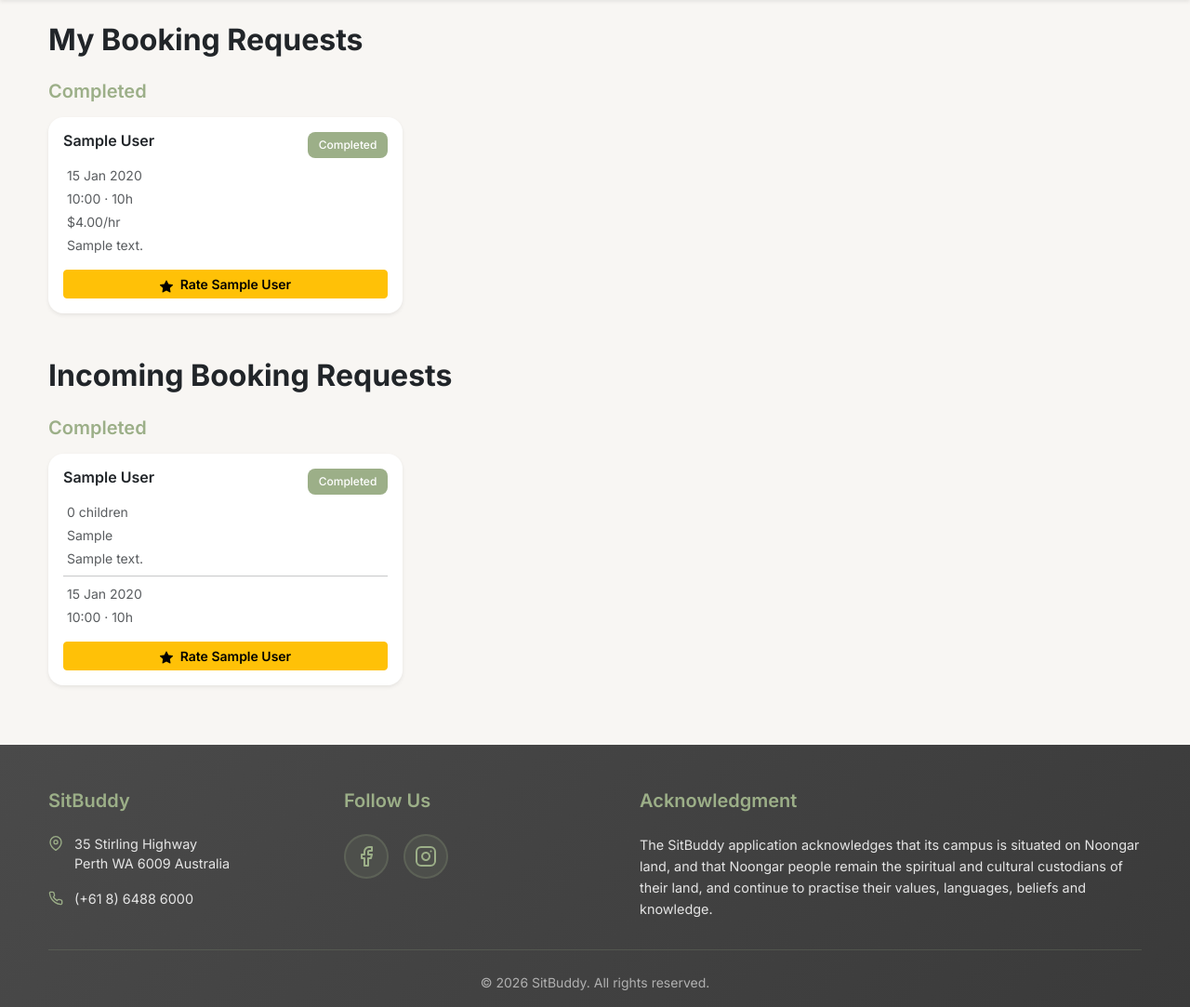
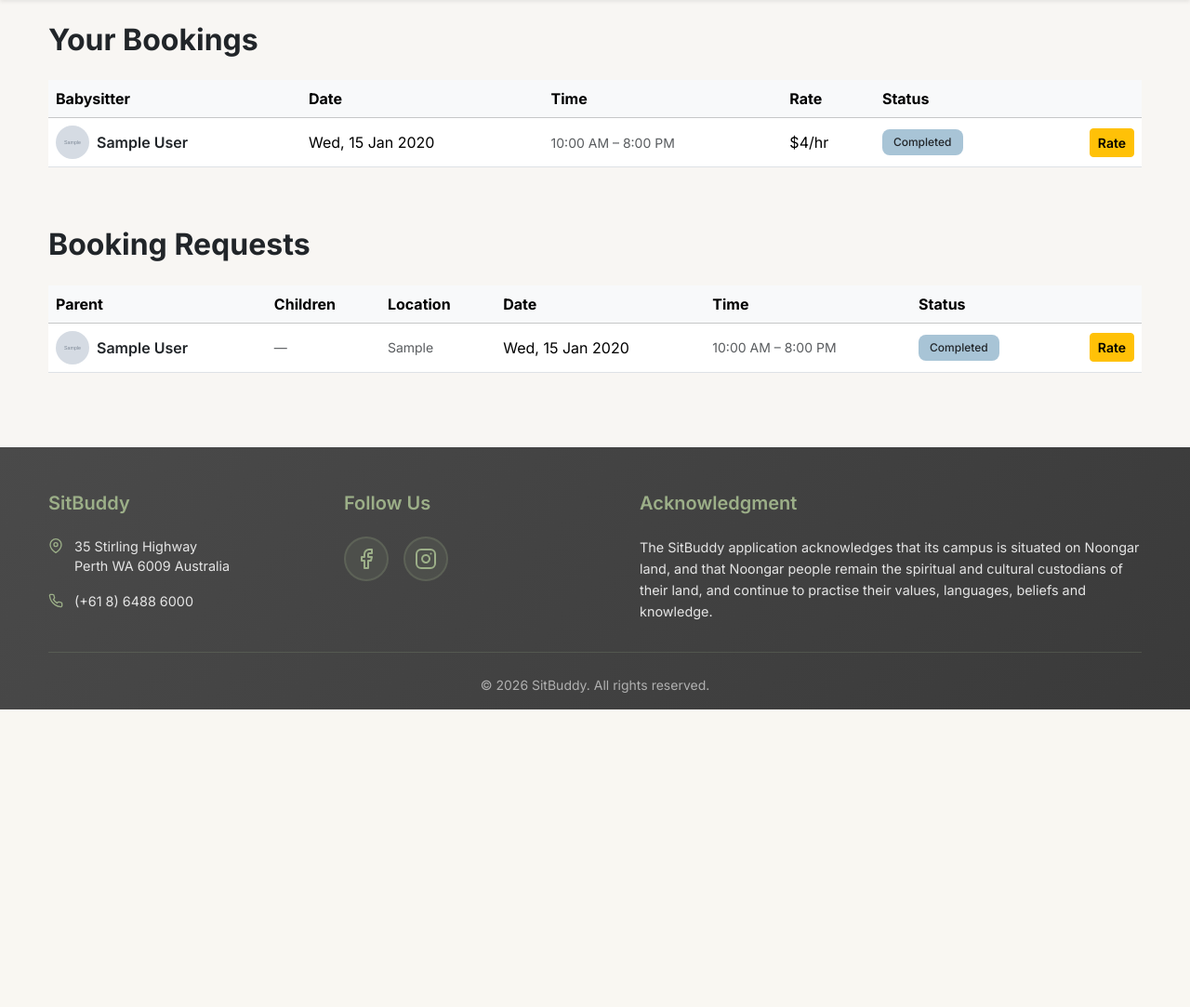
Before and after one commit to christineoen/CITS5505-Group-Project, a Flask app: page /bookings in a window 1280 px wide. Shown: the part 90-1173 px from the top of the page at 93% size. After the commit the page ends 853 px from the top, so only its background shows below. Run offline with Flask 3, Linux system fonts and the light colour scheme; a user stored in the database is signed in; tables that the repository leaves empty hold one stand-in row (values such as "Sample post"); grey boxes marked "Sample" are stand-in pictures; some libraries are stand-ins or nearby versions.

Commit message:
table view

```diff
--- a/routes/main.py
+++ b/routes/main.py
@@ -131,34 +131,19 @@ def booking(babysitter_id):
 def bookings():
     from datetime import date, time as time_type, datetime as dt
     from models.rating import Rating
-    parent_bookings = {}
-    babysitter_bookings = {}
+    parent_bookings = []
+    babysitter_bookings = []
     now = dt.now()
 
     if current_user.is_parent:
-        all_bookings = Booking.query.filter_by(
+        parent_bookings = Booking.query.filter_by(
             parent_id=current_user.parent_profile.id
         ).order_by(Booking.date.desc(), Booking.start_time.desc()).all()
 
-        parent_bookings = {
-            "pending":   [b for b in all_bookings if b.status == "pending"],
-            "accepted":  [b for b in all_bookings if b.status == "accepted"],
-            "rejected":  [b for b in all_bookings if b.status == "rejected"],
-            "cancelled": [b for b in all_bookings if b.status == "cancelled"],
-            "completed": [b for b in all_bookings if b.status == "completed"],
-        }
-
     if current_user.is_babysitter:
-        all_bookings = Booking.query.filter_by(
+        babysitter_bookings = Booking.query.filter_by(
             babysitter_id=current_user.babysitter_profile.id
         ).order_by(Booking.date.desc(), Booking.start_time.desc()).all()
-
-        babysitter_bookings = {
-            "pending":   [b for b in all_bookings if b.status == "pending"],
-            "accepted":  [b for b in all_bookings if b.status == "accepted"],
-            "rejected":  [b for b in all_bookings if b.status == "rejected"],
-            "completed": [b for b in all_bookings if b.status == "completed"],
-        }
 
     # Build a set of booking IDs already rated by current user
     from models.rating import Rating
@@ -281,7 +266,7 @@ def accept_booking(booking_id):
             other.status = "rejected"
 
     db.session.commit()
-    flash("Booking accepted. Overlapping requests have been rejected.", "success")
+    flash("Booking accepted.", "success")
     return redirect(url_for("main.bookings"))
 
 
--- a/seed_messages.py
+++ b/seed_messages.py
@@ -38,6 +38,7 @@ BOOKING_PAIRS = [
     ("alice@example.com",  "ava@example.com",    -8, 11, 3, "pending",   ""),
     ("henry@example.com",  "ethan@example.com",  12, 10, 4, "completed", "Dietary restrictions - no gluten."),
     ("henry@example.com",  "oliver@example.com", -9, 15, 3, "pending",   ""),
+    ("sarah@example.com",  "emma@example.com",    2, 17, 3, "completed", "Kids had a great evening."),
 ]
 
 # Ratings for each completed booking: (parent_comment, parent_score, babysitter_comment, babysitter_score)
--- a/templates/bookings.html
+++ b/templates/bookings.html
@@ -12,126 +12,108 @@
     {% endfor %}
 {% endwith %}
 
+{% macro profile_cell(user, profile_url, avatar_color='sage') %}
+<td>
+    <div class="d-flex align-items-center gap-2">
+        {% if user.photo_url %}
+        <img src="{{ url_for('static', filename=user.photo_url) }}"
+             alt="{{ user.name }}"
+             class="avatar-circle object-fit-cover flex-shrink-0"
+             style="width:36px;height:36px;">
+        {% else %}
+        <div class="avatar-circle bg-{{ avatar_color }} flex-shrink-0 d-flex align-items-center justify-content-center"
+             style="width:36px;height:36px;font-size:.85rem;">
+            {{ user.name[0].upper() }}
+        </div>
+        {% endif %}
+        <a href="{{ profile_url }}" class="fw-semibold text-dark" target="_blank">{{ user.name }}</a>
+    </div>
+</td>
+{% endmacro %}
+
 {% macro status_badge(status) %}
     {% if status == 'pending' %}
         <span class="badge bg-warning text-dark">Pending</span>
     {% elif status == 'accepted' %}
-        <span class="badge bg-success">Accepted</span>
+        <span class="badge bg-sage text-dark">Accepted</span>
     {% elif status == 'rejected' %}
         <span class="badge bg-danger">Rejected</span>
     {% elif status == 'cancelled' %}
-        <span class="badge bg-secondary">Cancelled</span>
+        <span class="badge bg-danger">Cancelled</span>
     {% elif status == 'completed' %}
-        <span class="badge bg-primary">Completed</span>
+        <span class="badge bg-soft-blue text-dark">Completed</span>
     {% endif %}
 {% endmacro %}
 
 {# ── PARENT VIEW ── #}
 {% if current_user.is_parent %}
-<h2 class="fw-bold mb-4">My Booking Requests</h2>
+<h2 class="fw-bold mb-4">Your Bookings</h2>
 
-{% set sections = [
-    ('pending',   'Pending',   'warning'),
-    ('accepted',  'Accepted',  'success'),
-    ('completed', 'Completed', 'primary'),
-    ('rejected',  'Rejected',  'danger'),
-    ('cancelled', 'Cancelled', 'secondary'),
-] %}
-
-{% for key, label, color in sections %}
-{% set items = parent_bookings[key] %}
-{% if items %}
-<h5 class="fw-semibold text-{{ color }} mb-3 mt-4">{{ label }}</h5>
-<div class="row g-3 mb-2">
-    {% for b in items %}
-    <div class="col-md-6 col-lg-4">
-        <div class="card border-0 shadow-sm h-100">
-            <div class="card-body">
-                <div class="d-flex justify-content-between align-items-start mb-2">
-                    <h6 class="fw-semibold mb-0">{{ b.babysitter.user.name }}</h6>
-                    {{ status_badge(b.status) }}
-                </div>
-
-                <p class="text-muted small mb-1">
-                    <i class="bi bi-calendar3 me-1"></i>{{ b.date.strftime('%d %b %Y') }}
-                </p>
-                <p class="text-muted small mb-1">
-                    <i class="bi bi-clock me-1"></i>{{ b.start_time.strftime('%H:%M') }} · {{ b.duration_hours }}h
-                </p>
+{% if parent_bookings %}
+<div class="table-responsive">
+<table class="table table-hover align-middle">
+    <thead class="table-light">
+        <tr>
+            <th>Babysitter</th>
+            <th>Date</th>
+            <th>Time</th>
+            <th>Rate</th>
+            <th>Status</th>
+            <th></th>
+        </tr>
+    </thead>
+    <tbody>
+    {% for b in parent_bookings %}
+    {% set booking_started = (b.date, b.start_time) <= (now.date(), now.time()) %}
+    <tr>
+        {{ profile_cell(b.babysitter.user, url_for('main.babysitter_profile', profile_id=b.babysitter.id), 'sage') }}
+        <td>{{ b.date.strftime('%a, %-d %b %Y') }}</td>
+        <td class="text-muted small">{{ b.start_time.strftime('%-I:%M %p') }} – {{ b.end_time.strftime('%-I:%M %p') }}</td>
+        <td>
             {% if b.babysitter.hourly_rate %}
-                <p class="text-muted small mb-0">
-                    <i class="bi bi-currency-dollar me-1"></i>${{ "%.2f"|format(b.babysitter.hourly_rate) }}/hr
-                </p>
-                {% endif %}
-                {% if b.notes %}
-                <p class="text-muted small mb-0 mt-1">
-                    <i class="bi bi-chat-left-text me-1"></i>{{ b.notes[:100] }}{% if b.notes|length > 100 %}…{% endif %}
-                </p>
-                {% endif %}
-            </div>
-            {% set booking_started = (b.date, b.start_time) <= (now.date(), now.time()) %}
+            ${{ "%.0f"|format(b.babysitter.hourly_rate) }}/hr
+            {% else %}—{% endif %}
+        </td>
+        <td>{{ status_badge(b.status) }}</td>
+        <td class="text-end">
             {% if b.status == 'pending' %}
-            <div class="card-footer bg-transparent border-0 pt-0 pb-3 px-3">
-                <form method="POST" action="{{ url_for('main.cancel_booking', booking_id=b.id) }}">
+            <form method="POST" action="{{ url_for('main.cancel_booking', booking_id=b.id) }}" class="d-inline">
                 <input type="hidden" name="csrf_token" value="{{ csrf_token() }}">
-                    <button type="submit" class="btn btn-outline-danger btn-sm w-100"
-                            onclick="return confirm('Cancel this booking request?')">
-                        Cancel Request
+                <button type="submit" class="btn btn-outline-danger btn-sm"
+                        onclick="return confirm('Cancel this booking request?')">Cancel</button>
+            </form>
+            {% elif b.status == 'accepted' and booking_started %}
+            <form method="POST" action="{{ url_for('main.complete_booking', booking_id=b.id) }}" class="d-inline">
+                <input type="hidden" name="csrf_token" value="{{ csrf_token() }}">
+                <button type="submit" class="btn btn-primary btn-sm"
+                        onclick="return confirm('Mark this booking as completed?')">
+                    <i class="bi bi-check-circle me-1"></i>Complete
                 </button>
             </form>
-            </div>
-            {% elif b.status == 'accepted' and booking_started %}
-            <div class="card-footer bg-transparent border-0 pt-0 pb-3 px-3">
-                <form method="POST" action="{{ url_for('main.complete_booking', booking_id=b.id) }}">
-                    <input type="hidden" name="csrf_token" value="{{ csrf_token() }}">
-                    <button type="submit" class="btn btn-primary btn-sm w-100"
-                            onclick="return confirm('Mark this booking as completed?')">
-                        <i class="bi bi-check-circle me-1"></i>Mark as Completed
-                    </button>
-                </form>
-            </div>
             {% elif b.status == 'completed' %}
-            <div class="card-footer bg-transparent border-0 pt-0 pb-3 px-3">
             {% if b.id not in rated_booking_ids %}
-                <button type="button"
-                        class="btn btn-warning btn-sm w-100 fw-semibold"
-                        data-bs-toggle="modal"
-                        data-bs-target="#rateModal"
+            <button type="button" class="btn btn-warning btn-sm fw-semibold"
+                    data-bs-toggle="modal" data-bs-target="#rateModal"
                     data-booking-id="{{ b.id }}"
-                        data-ratee-name="{{ b.babysitter.user.name }}">
-                    <svg xmlns="http://www.w3.org/2000/svg" width="14" height="14" fill="currentColor" class="bi bi-star-fill me-1" viewBox="0 0 16 16">
-                        <path d="M3.612 15.443c-.386.198-.824-.149-.746-.592l.83-4.73L.173 6.765c-.329-.314-.158-.888.283-.95l4.898-.696L7.538.792c.197-.39.73-.39.927 0l2.184 4.327 4.898.696c.441.062.612.636.282.95l-3.522 3.356.83 4.73c.078.443-.36.79-.746.592L8 13.187l-4.389 2.256z"/>
-                    </svg>
-                    Rate {{ b.babysitter.user.name }}
-                </button>
+                    data-ratee-name="{{ b.babysitter.user.name }}">Rate</button>
             {% else %}
-                <div class="text-center py-1">
             <span class="text-warning">
                 {% set r = namespace(rating=none) %}
-                        {% for rating in b.ratings %}
-                            {% if rating.rater_id == current_user.id %}
-                                {% set r.rating = rating %}
+                {% for rating in b.ratings %}{% if rating.rater_id == current_user.id %}{% set r.rating = rating %}{% endif %}{% endfor %}
+                {% if r.rating %}{% for i in range(r.rating.score) %}★{% endfor %}{% for i in range(5 - r.rating.score) %}☆{% endfor %}{% endif %}
+            </span>
             {% endif %}
+            {% endif %}
+        </td>
+    </tr>
     {% endfor %}
-                        {% if r.rating %}
-                            {% for i in range(r.rating.score) %}★{% endfor %}{% for i in range(5 - r.rating.score) %}☆{% endfor %}
-                        {% endif %}
-                    </span>
-                    <small class="text-muted d-block">You rated this booking</small>
+    </tbody>
+</table>
 </div>
-                {% endif %}
-            </div>
-            {% endif %}
-        </div>
-    </div>
-    {% endfor %}
-</div>
-{% endif %}
-{% endfor %}
-
-{% if not (parent_bookings.pending or parent_bookings.accepted or parent_bookings.rejected or parent_bookings.cancelled or parent_bookings.completed) %}
+{% else %}
 <div class="text-center py-5 text-muted">
-    <p class="fs-5">You haven't made any booking requests yet.</p>
+    <p class="fs-5 fw-semibold text-dark mb-1">You don't have any bookings yet.</p>
+    <p class="mb-3">Search for trusted babysitters near you to get started.</p>
     <a href="{{ url_for('main.index') }}" class="btn btn-primary">Browse Babysitters</a>
 </div>
 {% endif %}
@@ -139,104 +121,72 @@
 
 {# ── BABYSITTER VIEW ── #}
 {% if current_user.is_babysitter %}
-<h2 class="fw-bold mb-4 {% if current_user.is_parent %}mt-5{% endif %}">Incoming Booking Requests</h2>
+<h2 class="fw-bold mb-4 {% if current_user.is_parent %}mt-5{% endif %}">Booking Requests</h2>
 
-{% set bs_sections = [
-    ('pending',   'Pending',   'warning'),
-    ('accepted',  'Accepted',  'success'),
-    ('completed', 'Completed', 'primary'),
-    ('rejected',  'Rejected',  'danger'),
-] %}
-
-{% for key, label, color in bs_sections %}
-{% set items = babysitter_bookings[key] %}
-{% if items %}
-<h5 class="fw-semibold text-{{ color }} mb-3 mt-4">{{ label }}</h5>
-<div class="row g-3 mb-2">
-    {% for b in items %}
-    <div class="col-md-6 col-lg-4">
-        <div class="card border-0 shadow-sm h-100">
-            <div class="card-body">
-                <div class="d-flex justify-content-between align-items-start mb-2">
-                    <h6 class="fw-semibold mb-0">{{ b.parent.user.name }}</h6>
-                    {{ status_badge(b.status) }}
-                </div>
-                {# Parent info #}
-                <p class="text-muted small mb-1">
-                    <i class="bi bi-people me-1"></i>
-                    {{ b.parent.children|length if b.parent.children else 0 }} child{{ 'ren' if (b.parent.children|length if b.parent.children else 0) != 1 else '' }}
-                </p>
-                {% if b.parent.user.suburb or b.parent.user.postcode %}
-                <p class="text-muted small mb-1">
-                    <i class="bi bi-geo-alt me-1"></i>{{ b.parent.user.suburb or b.parent.user.postcode }}
-                </p>
-                {% endif %}
-                {% if b.parent.about %}
-                <p class="text-muted small mb-1">
-                    <i class="bi bi-info-circle me-1"></i>{{ b.parent.about[:80] }}{% if b.parent.about|length > 80 %}…{% endif %}
-                </p>
-                {% endif %}
-                <hr class="my-2">
-                <p class="text-muted small mb-1">
-                    <i class="bi bi-calendar3 me-1"></i>{{ b.date.strftime('%d %b %Y') }}
-                </p>
-                <p class="text-muted small mb-0">
-                    <i class="bi bi-clock me-1"></i>{{ b.start_time.strftime('%H:%M') }} · {{ b.duration_hours }}h
-                </p>
-            </div>
+{% if babysitter_bookings %}
+<div class="table-responsive">
+<table class="table table-hover align-middle">
+    <thead class="table-light">
+        <tr>
+            <th>Parent</th>
+            <th>Children</th>
+            <th>Location</th>
+            <th>Date</th>
+            <th>Time</th>
+            <th>Status</th>
+            <th></th>
+        </tr>
+    </thead>
+    <tbody>
+    {% for b in babysitter_bookings %}
+    <tr>
+        {{ profile_cell(b.parent.user, url_for('main.parent_profile', profile_id=b.parent.id), 'dusty-rose') }}
+        <td class="small text-muted">
+            {% if b.parent.children %}
+            {% for child in b.parent.children %}{{ child.name or 'Child' }}{% if child.age %} ({{ child.age }}){% endif %}{% if not loop.last %}, {% endif %}{% endfor %}
+            {% else %}—{% endif %}
+        </td>
+        <td class="small text-muted">{{ b.parent.user.suburb or b.parent.user.postcode or '—' }}</td>
+        <td>{{ b.date.strftime('%a, %-d %b %Y') }}</td>
+        <td class="text-muted small">{{ b.start_time.strftime('%-I:%M %p') }} – {{ b.end_time.strftime('%-I:%M %p') }}</td>
+        <td>{{ status_badge(b.status) }}</td>
+        <td class="text-end">
             {% if b.status == 'pending' %}
-            <div class="card-footer bg-transparent border-0 pt-0 pb-3 px-3 d-flex gap-2">
-                <form method="POST" action="{{ url_for('main.accept_booking', booking_id=b.id) }}" class="flex-fill">
+            <div class="d-flex gap-1 justify-content-end">
+                <form method="POST" action="{{ url_for('main.accept_booking', booking_id=b.id) }}" class="d-inline">
                     <input type="hidden" name="csrf_token" value="{{ csrf_token() }}">
-                    <button type="submit" class="btn btn-success btn-sm w-100">Accept</button>
+                    <button type="submit" class="btn btn-primary btn-sm">Accept</button>
                 </form>
-                <form method="POST" action="{{ url_for('main.reject_booking', booking_id=b.id) }}" class="flex-fill">
+                <form method="POST" action="{{ url_for('main.reject_booking', booking_id=b.id) }}" class="d-inline">
                     <input type="hidden" name="csrf_token" value="{{ csrf_token() }}">
-                    <button type="submit" class="btn btn-outline-danger btn-sm w-100">Reject</button>
+                    <button type="submit" class="btn btn-outline-danger btn-sm">Reject</button>
                 </form>
             </div>
             {% elif b.status == 'completed' %}
-            <div class="card-footer bg-transparent border-0 pt-0 pb-3 px-3">
             {% if b.id not in rated_booking_ids %}
-                <button type="button"
-                        class="btn btn-warning btn-sm w-100 fw-semibold"
-                        data-bs-toggle="modal"
-                        data-bs-target="#rateModal"
+            <button type="button" class="btn btn-warning btn-sm fw-semibold"
+                    data-bs-toggle="modal" data-bs-target="#rateModal"
                     data-booking-id="{{ b.id }}"
-                        data-ratee-name="{{ b.parent.user.name }}">
-                    <svg xmlns="http://www.w3.org/2000/svg" width="14" height="14" fill="currentColor" class="bi bi-star-fill me-1" viewBox="0 0 16 16">
-                        <path d="M3.612 15.443c-.386.198-.824-.149-.746-.592l.83-4.73L.173 6.765c-.329-.314-.158-.888.283-.95l4.898-.696L7.538.792c.197-.39.73-.39.927 0l2.184 4.327 4.898.696c.441.062.612.636.282.95l-3.522 3.356.83 4.73c.078.443-.36.79-.746.592L8 13.187l-4.389 2.256z"/>
-                    </svg>
-                    Rate {{ b.parent.user.name }}
-                </button>
+                    data-ratee-name="{{ b.parent.user.name }}">Rate</button>
             {% else %}
-                <div class="text-center py-1">
             <span class="text-warning">
                 {% set r = namespace(rating=none) %}
-                        {% for rating in b.ratings %}
-                            {% if rating.rater_id == current_user.id %}
-                                {% set r.rating = rating %}
+                {% for rating in b.ratings %}{% if rating.rater_id == current_user.id %}{% set r.rating = rating %}{% endif %}{% endfor %}
+                {% if r.rating %}{% for i in range(r.rating.score) %}★{% endfor %}{% for i in range(5 - r.rating.score) %}☆{% endfor %}{% endif %}
+            </span>
             {% endif %}
+            {% endif %}
+        </td>
+    </tr>
     {% endfor %}
-                        {% if r.rating %}
-                            {% for i in range(r.rating.score) %}★{% endfor %}{% for i in range(5 - r.rating.score) %}☆{% endfor %}
-                        {% endif %}
-                    </span>
-                    <small class="text-muted d-block">You rated this booking</small>
+    </tbody>
+</table>
 </div>
-                {% endif %}
-            </div>
-            {% endif %}
-        </div>
-    </div>
-    {% endfor %}
-</div>
-{% endif %}
-{% endfor %}
-
-{% if not (babysitter_bookings.pending or babysitter_bookings.accepted or babysitter_bookings.rejected or babysitter_bookings.completed) %}
+{% else %}
 <div class="text-center py-5 text-muted">
-    <p class="fs-5">No booking requests yet.</p>
+    <p class="fs-5 fw-semibold text-dark mb-1">No booking requests yet.</p>
+    <p class="mb-3">Make sure your profile is up to date so parents can find you.</p>
+    <a href="{{ url_for('main.babysitter_profile', profile_id=current_user.babysitter_profile.id) }}" class="btn btn-primary">View My Profile</a>
 </div>
 {% endif %}
 {% endif %}
```
Also changed, not shown: models/booking.py (+6 -1 lines). Lines whose indentation alone changed are shown as unchanged.
